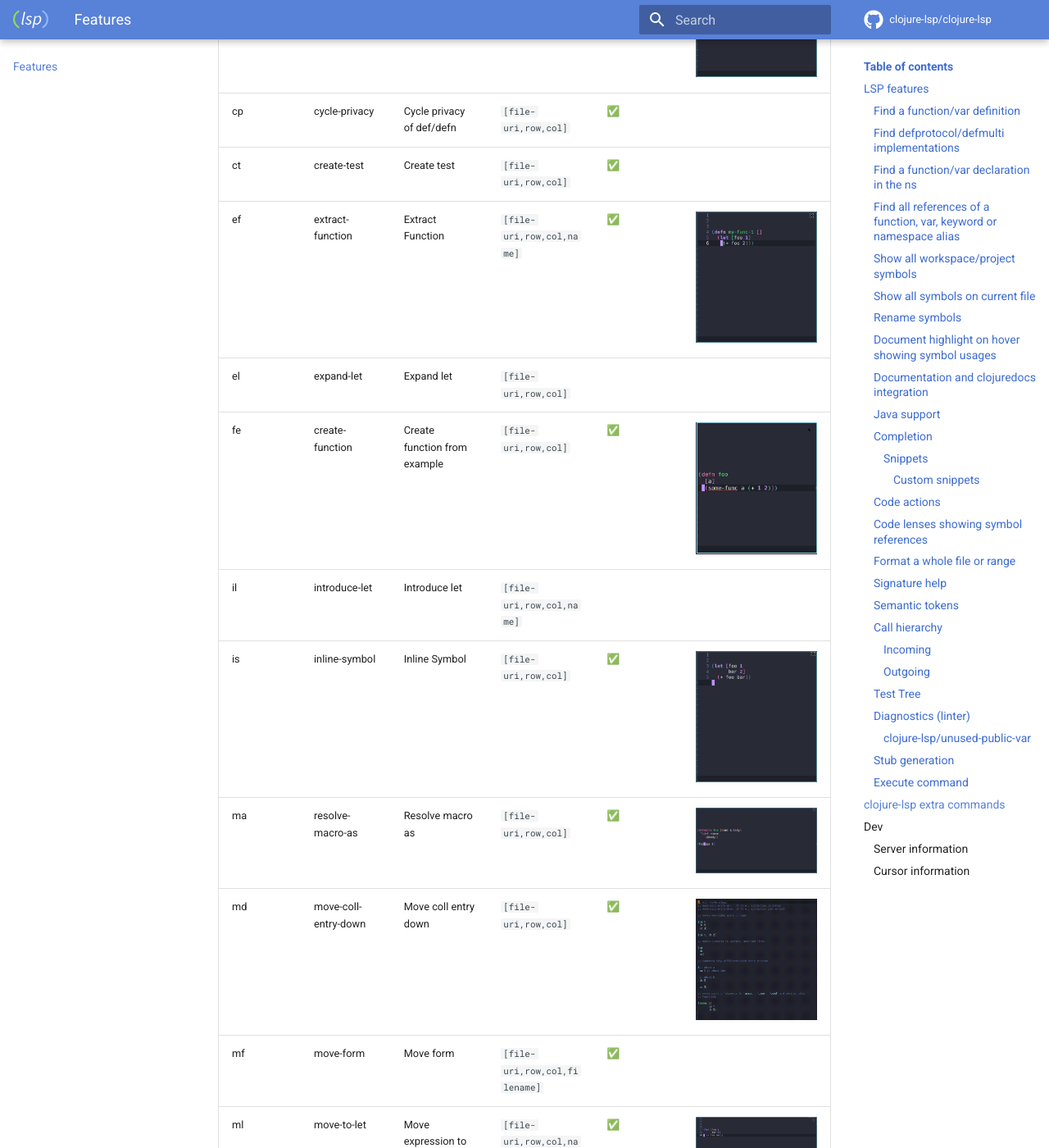
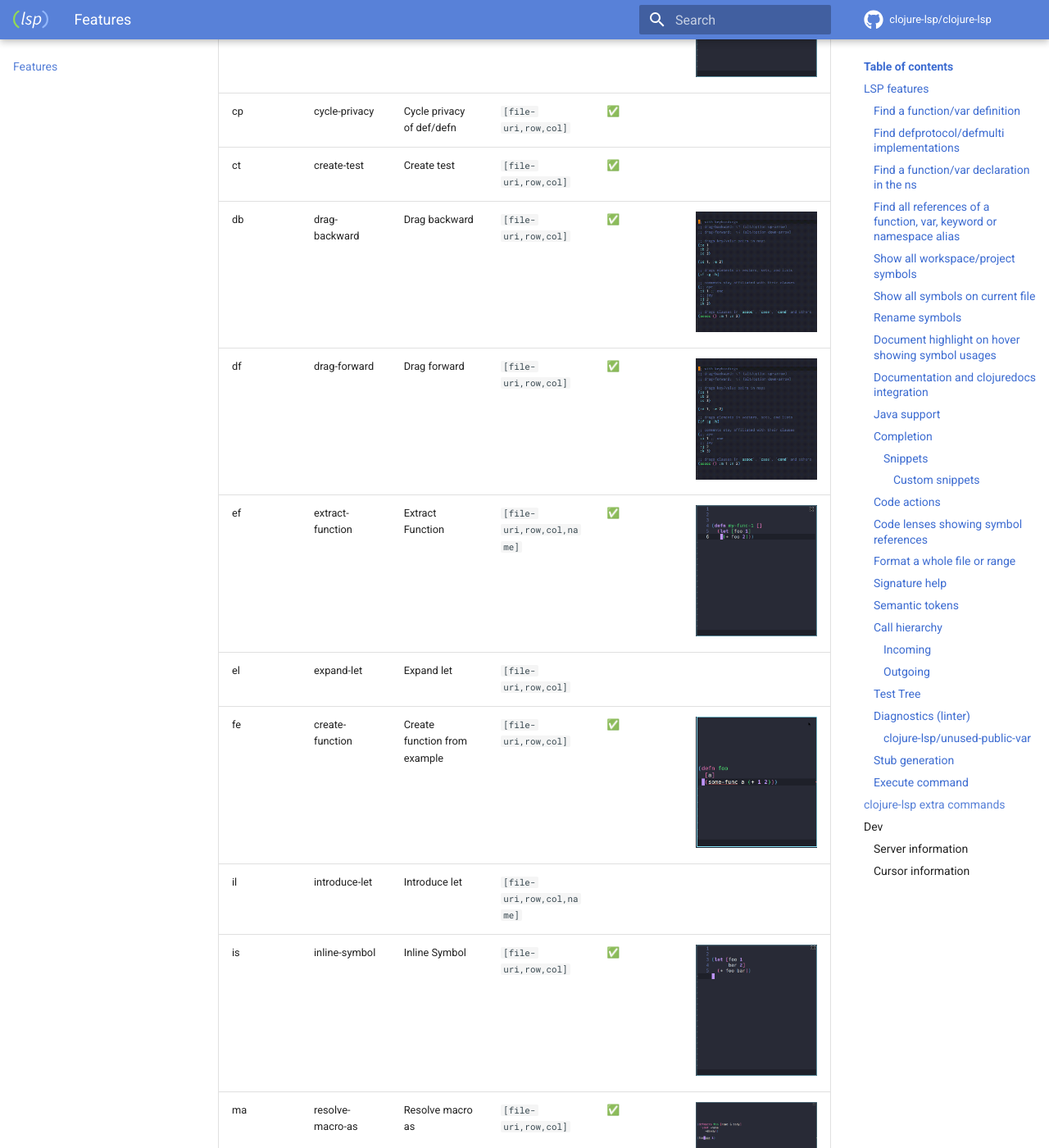
Before and after one commit to clojure-lsp/clojure-lsp, an MkDocs documentation site: the page built from docs/features.md, in a window 1280 px wide and 1400 px high, scrolled down 11140 px. Shown: the whole window at 82% size. Built offline with MkDocs 1.6.1 and Material for MkDocs 9.7.7, drawn with Linux system fonts in a browser that asks for light colours; comment, search, counter and statistics services are not loaded; some of the changed text lies outside the part shown.

Commit message:
Rename move-coll-entry to drag (#910)
* Use clause terminology more uniformly

* Split clause spec determination from movement validation

* Clarify movement validation heuristics

* Move calculation of cursor position after edit

* Edit docstring

* Rename move-coll-entry to drag

* Update screen recording of drag

* Fix terminology in comment

* Fix lint

```diff
--- a/docs/features.md
+++ b/docs/features.md
@@ -395,34 +395,34 @@ Arguments:
 - `name`: Used when introducing a name, usually a string for a valid clojure symbol.
 - `filename`: Filename path. e.x. `src/utils.clj`
 
-| Shortcut | Command                 | Name                                   | Arguments                                        | Available via code action | Example                                                              |
-|----------|-------------------------|----------------------------------------|--------------------------------------------------|---------------------------|----------------------------------------------------------------------|
-| ai       | add-import-to-namespace | Add import to namespace                | `[file-uri,row,col[,name]]`                      | ✅                         | <img src="../images/features/add-common-import.gif" width=360>       |
-| am       | add-missing-libspec     | Add missing require                    | `[file-uri,row,col]`                             | ✅                         | <img src="../images/features/add-missing-require.gif" width=360>     |
-| as       | add-require-suggestion  | Add require suggestion                 | `[file-uri,row,col,ns,alias,refer]`              | ✅                         | <img src="../images/features/add-alias-suggestion.gif" width=360>    |
-| cc       | cycle-coll              | Cycle collection `(#{}, {}, [], ())`   | `[file-uri,row,col]`                             |      ✅                   |                                                                      |
-| cf       | cycle-fn-literal        | Cycle fn literal `(fn []), #()`        | `[file-uri,row,col]`                             | ✅                         | <img src="../images/features/cycle-fn-literal.gif" width=480>        |
-| cn       | clean-ns                | Clean namespace                        | `[file-uri,row,col]`                             | ✅                         | <img src="../images/features/clean-ns.gif" width=360>                |
-| cp       | cycle-privacy           | Cycle privacy of def/defn              | `[file-uri,row,col]`                             | ✅                         |                                                                      |
-| ct       | create-test             | Create test                            | `[file-uri,row,col]`                             | ✅                         |                                                                      |
-| ef       | extract-function        | Extract Function                       | `[file-uri,row,col,name]`                        | ✅                         | <img src="../images/features/extract-function.gif" width=360>        |
-| el       | expand-let              | Expand let                             | `[file-uri,row,col]`                             |                           |                                                                      |
-| fe       | create-function         | Create function from example           | `[file-uri,row,col]`                             | ✅                         | <img src="../images/features/create-private-function.gif" width=360> |
-| il       | introduce-let           | Introduce let                          | `[file-uri,row,col,name]`                        |                           |                                                                      |
-| is       | inline-symbol           | Inline Symbol                          | `[file-uri,row,col]`                             | ✅                         | <img src="../images/features/inline-symbol.gif" width=360>           |
-| ma       | resolve-macro-as        | Resolve macro as                       | `[file-uri,row,col]`                             | ✅                         | <img src="../images/features/resolve-macro-as.gif" width=720>        |
-| md       | move-coll-entry-down    | Move coll entry down                   | `[file-uri,row,col]`                             | ✅                         | <img src="../images/features/move-coll-entry.gif" width=720>         |
-| mf       | move-form               | Move form                              | `[file-uri,row,col,filename]`                    | ✅                         |                                                                      |
-| ml       | move-to-let             | Move expression to let                 | `[file-uri,row,col,name]`                        | ✅                         | <img src="../images/features/move-to-let.gif" width=720>             |
-| mu       | move-coll-entry-up      | Move coll entry up                     | `[file-uri,row,col]`                             | ✅                         | <img src="../images/features/move-coll-entry.gif" width=720>         |
-| sc       | change-collection       | Switch collection to `{}, (), #{}, []` | `[file-uri,row,col,"map"/"list"/"set"/"vector"]` | ✅                         | <img src="../images/features/change-coll.gif" width=720>             |
-| sm       | sort-map                | Sort map                               | `[file-uri,row,col]`                             | ✅                         | <img src="../images/features/sort-map.gif" width=720>                |
-| tf       | thread-first-all        | Thread first all                       | `[file-uri,row,col]`                             | ✅                         | <img src="../images/features/thread-first-all.gif" width=360>        |
-| th       | thread-first            | Thread first expression                | `[file-uri,row,col]`                             |                           |                                                                      |
-| tl       | thread-last-all         | Thread last all                        | `[file-uri,row,col]`                             | ✅                         |                                                                      |
-| tt       | thread-last             | Thread last expression                 | `[file-uri,row,col]`                             |                           |                                                                      |
-| ua       | unwind-all              | Unwind all                             | `[file-uri,row,col]`                             | ✅                         |                                                                      |
-| uw       | unwind-thread           | Unwind thread                          | `[file-uri,row,col]`                             |                           |                                                                      |
+| Shortcut | Command                 | Name                                   | Arguments                                        | Available via code action | Example                                                                                                                                                                                  |
+|----------|-------------------------|----------------------------------------|--------------------------------------------------|---------------------------|------------------------------------------------------------------------------------------------------------------------------------------------------------------------------------------|
+| ai       | add-import-to-namespace | Add import to namespace                | `[file-uri,row,col[,name]]`                      | ✅                        | <a href="../images/features/add-common-import.gif"><img src="../images/features/add-common-import.gif" width=360 alt="Screen recording of Add import to namespace"></a>                  |
+| am       | add-missing-libspec     | Add missing require                    | `[file-uri,row,col]`                             | ✅                        | <a href="../images/features/add-missing-require.gif"><img src="../images/features/add-missing-require.gif" width=360 alt="Screen recording of Add missing require"></a>                  |
+| as       | add-require-suggestion  | Add require suggestion                 | `[file-uri,row,col,ns,alias,refer]`              | ✅                        | <a href="../images/features/add-alias-suggestion.gif"><img src="../images/features/add-alias-suggestion.gif" width=360 alt="Screen recording of Add require suggestion"></a>             |
+| cc       | cycle-coll              | Cycle collection `(#{}, {}, [], ())`   | `[file-uri,row,col]`                             | ✅                        |                                                                                                                                                                                          |
+| cf       | cycle-fn-literal        | Cycle fn literal `(fn []), #()`        | `[file-uri,row,col]`                             | ✅                        | <a href="../images/features/cycle-fn-literal.gif"><img src="../images/features/cycle-fn-literal.gif" width=480 alt="Screen recording of Cycle function literal"></a>                     |
+| cn       | clean-ns                | Clean namespace                        | `[file-uri,row,col]`                             | ✅                        | <a href="../images/features/clean-ns.gif"><img src="../images/features/clean-ns.gif" width=360 alt="Screen recording of Clean namespace"></a>                                            |
+| cp       | cycle-privacy           | Cycle privacy of def/defn              | `[file-uri,row,col]`                             | ✅                        |                                                                                                                                                                                          |
+| ct       | create-test             | Create test                            | `[file-uri,row,col]`                             | ✅                        |                                                                                                                                                                                          |
+| db       | drag-backward           | Drag backward                          | `[file-uri,row,col]`                             | ✅                        | <a href="../images/features/drag.gif"><img src="../images/features/drag.gif" width=520 alt="Screen recording of Drag forward and backward"></a>                                          |
+| df       | drag-forward            | Drag forward                           | `[file-uri,row,col]`                             | ✅                        | <a href="../images/features/drag.gif"><img src="../images/features/drag.gif" width=520 alt="Screen recording of Drag forward and backward"></a>                                          |
+| ef       | extract-function        | Extract Function                       | `[file-uri,row,col,name]`                        | ✅                        | <a href="../images/features/extract-function.gif"><img src="../images/features/extract-function.gif" width=360 alt="Screen recording of Extract function"></a>                           |
+| el       | expand-let              | Expand let                             | `[file-uri,row,col]`                             |                           |                                                                                                                                                                                          |
+| fe       | create-function         | Create function from example           | `[file-uri,row,col]`                             | ✅                        | <a href="../images/features/create-private-function.gif"><img src="../images/features/create-private-function.gif" width=360 alt="Screen recording of Create function from example"></a> |
+| il       | introduce-let           | Introduce let                          | `[file-uri,row,col,name]`                        |                           |                                                                                                                                                                                          |
+| is       | inline-symbol           | Inline Symbol                          | `[file-uri,row,col]`                             | ✅                        | <a href="../images/features/inline-symbol.gif"><img src="../images/features/inline-symbol.gif" width=360 alt="Screen recording of Inline symbol"></a>                                    |
+| ma       | resolve-macro-as        | Resolve macro as                       | `[file-uri,row,col]`                             | ✅                        | <a href="../images/features/resolve-macro-as.gif"><img src="../images/features/resolve-macro-as.gif" width=720 alt="Screen recording of Resolve macro as"></a>                           |
+| mf       | move-form               | Move form                              | `[file-uri,row,col,filename]`                    | ✅                        |                                                                                                                                                                                          |
+| ml       | move-to-let             | Move expression to let                 | `[file-uri,row,col,name]`                        | ✅                        | <a href="../images/features/move-to-let.gif"><img src="../images/features/move-to-let.gif" width=720 alt="Screen recording of Move expression to let"></a>                               |
+| sc       | change-collection       | Switch collection to `{}, (), #{}, []` | `[file-uri,row,col,"map"/"list"/"set"/"vector"]` | ✅                        | <a href="../images/features/change-coll.gif"><img src="../images/features/change-coll.gif" width=720 alt="Screen recording of Switch collection"></a>                                    |
+| sm       | sort-map                | Sort map                               | `[file-uri,row,col]`                             | ✅                        | <a href="../images/features/sort-map.gif"><img src="../images/features/sort-map.gif" width=720 alt="Screen recording of Sort map"></a>                                                   |
+| tf       | thread-first-all        | Thread first all                       | `[file-uri,row,col]`                             | ✅                        | <a href="../images/features/thread-first-all.gif"><img src="../images/features/thread-first-all.gif" width=360 alt="Screen recording of Thread first all"></a>                           |
+| th       | thread-first            | Thread first expression                | `[file-uri,row,col]`                             |                           |                                                                                                                                                                                          |
+| tl       | thread-last-all         | Thread last all                        | `[file-uri,row,col]`                             | ✅                        |                                                                                                                                                                                          |
+| tt       | thread-last             | Thread last expression                 | `[file-uri,row,col]`                             |                           |                                                                                                                                                                                          |
+| ua       | unwind-all              | Unwind all                             | `[file-uri,row,col]`                             | ✅                        |                                                                                                                                                                                          |
+| uw       | unwind-thread           | Unwind thread                          | `[file-uri,row,col]`                             |                           |                                                                                                                                                                                          |
 
 
 ## Dev
```
Also changed, not shown: CHANGELOG.md (+4 -3 lines), docs/images/features/drag.gif (added), docs/images/features/move-coll-entry.gif (deleted), 8 other files.
